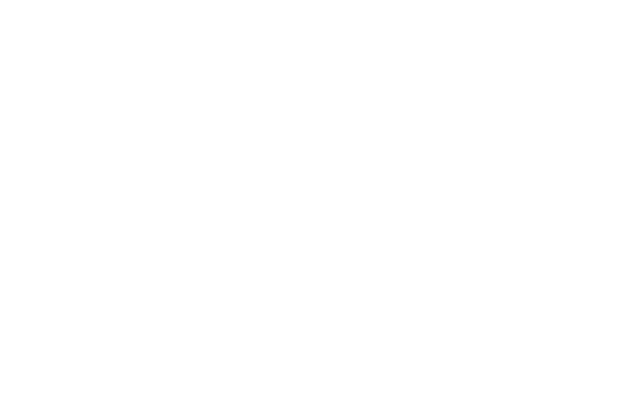
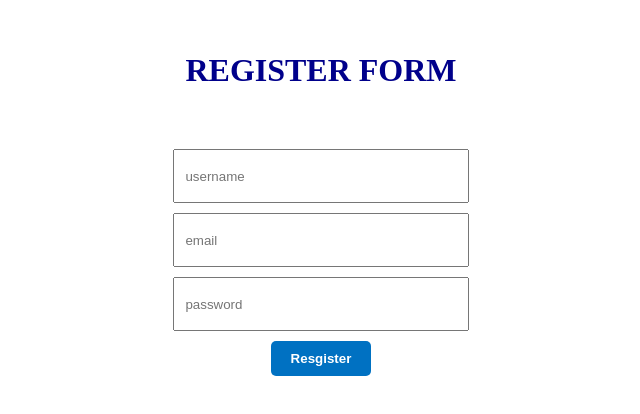
Before and after one commit to mohamedinfath99/hotel-booking-app, a React (Create React App) app in the folder frontend/: page /register in a window 1280 px wide. Before the commit this address had no page. Shown: the part 186-600 px from the top of the page, without its empty margins (319-959 px from the left). Built offline with nearby package versions, Linux system fonts and the light colour scheme; a web font is replaced by a local one.

Commit message:
file added

```diff
--- a/frontend/src/App.js
+++ b/frontend/src/App.js
@@ -4,6 +4,7 @@
 import SearchList from './pages/SearchList/SearchList'
 import Hotel from './pages/hotel/Hotel'
 import Login from './pages/login/Login'
+import Register from './pages/Register/Register'
 
 function App() {
   return (
@@ -14,6 +15,7 @@
           <Route path="/hotels" element={<SearchList/>} />
           <Route path="/hotels/:id" element={<Hotel/>} />
           <Route path="/login" element={<Login/>} />
+          <Route path="/register" element={<Register/>} />
         </Routes>
       </BrowserRouter>
     </div>
--- a/frontend/src/components/NavBar/NavBar.jsx
+++ b/frontend/src/components/NavBar/NavBar.jsx
@@ -41,7 +41,11 @@
 
 
                     : <div className="navItem">
-                        <button className="navButton">Register</button>
+
+                        <Link to="/register" style={{ color: "inherit", textDecoration: "none" }}>
+                            <button className="navButton">Register</button>
+                        </Link>
+
                         <Link to="/login" style={{ color: "inherit", textDecoration: "none" }}>
                             <button className="navButton">Login</button>
                         </Link>
--- /dev/null
+++ b/frontend/src/pages/Register/Register.css
@@ -0,0 +1,34 @@
+.login {
+    height: 100vh;
+    display: flex;
+    align-items: center;
+    justify-content: center;
+  }
+
+  .lContainer {
+    display: flex;
+    flex-direction: column;
+    align-items: center;
+    gap: 10px;
+  }
+
+  .lInput{
+    height: 30px;
+    width: 100%;
+    padding: 10px;
+  }
+
+  .lButton {
+    border: none;
+    padding: 10px 20px;
+    background-color: #0071c2;
+    color: white;
+    font-weight: bold;
+    cursor: pointer;
+    border-radius: 5px;
+  }
+
+  .lButton:disabled{
+    background-color: #0071c28c;
+    cursor: not-allowed;
+  }
--- /dev/null
+++ b/frontend/src/pages/Register/Register.jsx
@@ -0,0 +1,61 @@
+import axios from "axios";
+import { useContext, useState } from "react";
+import { useNavigate } from "react-router-dom";
+import './Register.css';
+
+
+
+const Register = () => {
+
+  const [credentials, setCredentials] = useState({
+    username: "",
+    email: "",
+    password: "",
+  });
+
+  const [error, setError] = useState(null);
+
+  const navigate = useNavigate()
+
+  const handleChange = (e) => {
+    setCredentials((prev) => ({ ...prev, [e.target.id]: e.target.value }));
+  };
+
+  const handleClick = async () => {
+    try {
+      const res = await axios.post("/auth/register", credentials);
+      navigate("/")
+
+    } catch (err) {
+      setError(err.response.data);
+    }
+  };
+
+
+  return (
+    <div className="login">
+      <div className="lContainer">
+        <h1 style={{ color: "darkblue", textTransform: "uppercase", marginBottom: "50px" }}>Register Form</h1>
+        <input type="text" placeholder="username" id="username" onChange={handleChange} className="lInput" required/>
+
+        <input type="text" placeholder="email" id="email" onChange={handleChange}  className="lInput" required= "true" />
+
+        <input
+          type="password"
+          placeholder="password"
+          id="password"
+          onChange={handleChange}
+          className="lInput"
+        />
+
+        <button onClick={handleClick} className="lButton">
+          Resgister
+        </button>
+
+        {error && <span>{error.message}</span>}
+      </div>
+    </div>
+  );
+};
+
+export default Register;
--- a/frontend/src/pages/login/Login.jsx
+++ b/frontend/src/pages/login/Login.jsx
@@ -36,6 +36,9 @@
   return (
     <div className="login">
       <div className="lContainer">
+
+        <h1 style={{color: "darkblue", textTransform: "uppercase", marginBottom: "50px"}}>Login Form</h1>
+      {error && <span>{error.message}</span>}
         <input
           type="text"
           placeholder="username"
@@ -53,7 +56,7 @@
         <button disabled={loading} onClick={handleClick} className="lButton">
           Login
         </button>
-        {error && <span>{error.message}</span>}
+
       </div>
     </div>
   );
```
